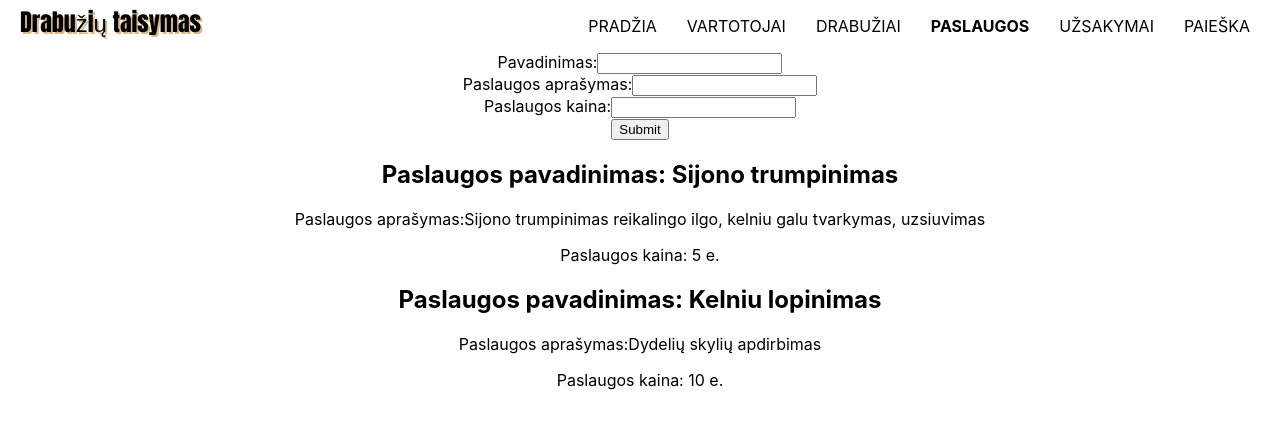
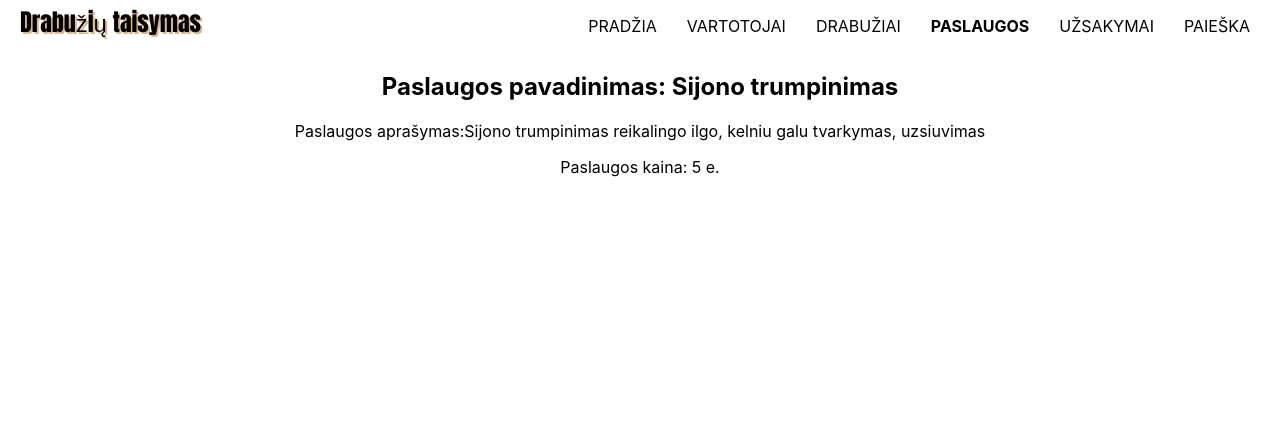
Before and after one commit to lauramatiukievic/sewing-app, a React (Create React App) app: page /services/1 in a window 1280 px wide. Shown: the top 428 px of the page. Built offline with nearby package versions, Linux system fonts and the light colour scheme; data requests are answered from the project's data file.

Commit message:
added service-page

```diff
--- a/src/App.js
+++ b/src/App.js
@@ -11,6 +11,7 @@ import Order from "./components/order/Order";
 import Search from "./pages/search/Search";
 import Navigation from "./components/navigation/Navigation";
 import Services from "./pages/services/Services";
+import Service from "./pages/service/Service";
 
 function App() {
   return (
@@ -26,7 +27,7 @@ function App() {
         <Route path="/clothes/:id" element={<Clothing>Drabužis</Clothing>} />
 
         <Route path="/services" element={<Services>Paslaugos</Services>} />
-        <Route path="/services/:id" element={<Services>Paslaugos</Services>} />
+        <Route path="/services/:id" element={<Service>Paslaugos</Service>} />
 
         <Route path="/orders" element={<Orders>Užsakymai</Orders>} />
         <Route path="/orders/:id" element={<Order>Užsakymas</Order>} />
--- /dev/null
+++ b/src/pages/service/Service.js
@@ -0,0 +1,40 @@
+import React from "react";
+import axios from "axios";
+
+import { API_URL } from "../../config";
+import { useEffect, useState } from "react";
+
+import { RingLoader } from "react-spinners";
+
+import Container from "../../components/container/Container";
+import { useParams } from "react-router";
+
+function Service() {
+  const { id } = useParams();
+  const [service, setService] = useState([]);
+
+  async function fetchData() {
+    const res = await axios.get(`${API_URL}/services/${id}`);
+    setService(res.data);
+  }
+
+  useEffect(() => {
+    fetchData();
+  }, []);
+
+  if (!service) {
+    return <RingLoader color="rgba(214, 142, 54, 1)" />;
+  }
+
+  return (
+    <Container>
+      <div className="service-info" key={service.id}>
+        <h2>Paslaugos pavadinimas: {service.title}</h2>
+        <p>Paslaugos aprašymas:{service.body}</p>
+        <p>Paslaugos kaina: {service.price} e.</p>
+      </div>
+    </Container>
+  );
+}
+
+export default Service;
```
